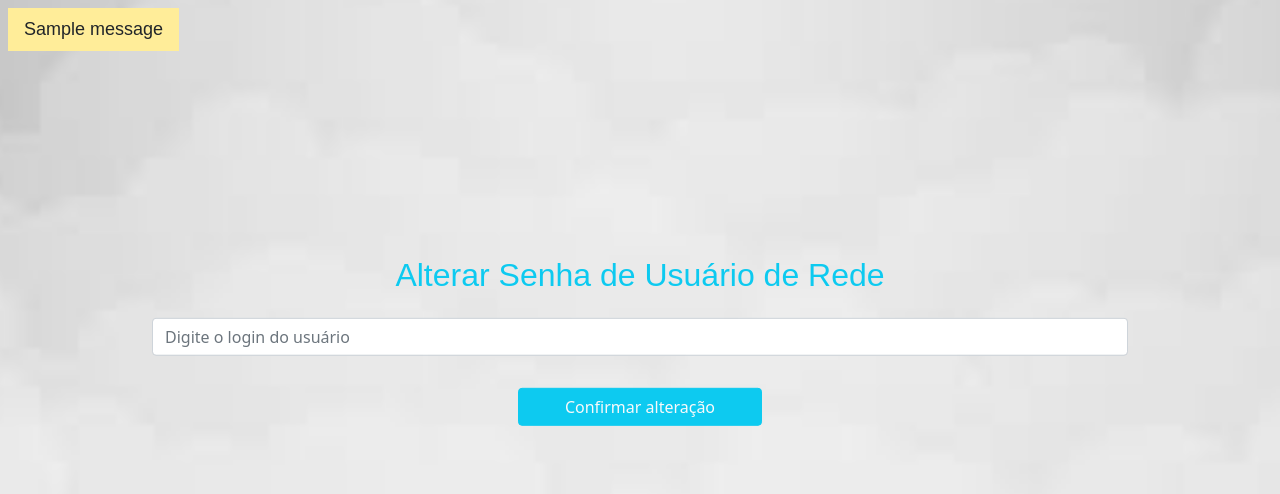
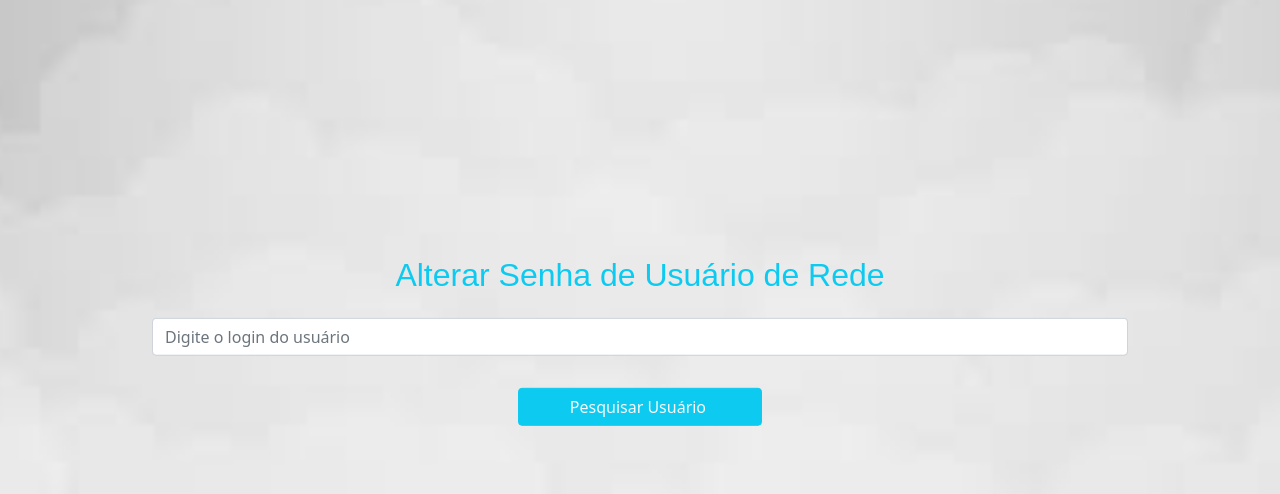
Before and after one commit to MariMatos2112/ResetPass, a Python web app: template templates/index.html in a window 1280 px wide. Shown: the part 71-565 px from the top of the page. Run offline with Jinja, Linux system fonts and the light colour scheme; the template is opened without the code that fills it, so the values that code supplies are empty; one stand-in notice (Sample message) is shown; some web fonts are replaced.

Commit message:
Update index.html

```diff
--- a/templates/index.html
+++ b/templates/index.html
@@ -5,7 +5,7 @@
 {% with messages = get_flashed_messages() %}
     {% if messages %}
         {% for message in messages %}
-            <span style="background-color: #FFED99; display: inline-block; font-family: 'Arvo', sans-serif; font-size: 18px;" class="py-2 px-3 m-2">{{ message }}</span>
+            <span style="background-color: #FFED99; display: inline-block; font-family: 'Arvo', sans-serif; font-size: 18px;" class="flash-msg py-2 px-3 m-2">{{ message }}</span>
         {% endfor %}
     {% endif %}
 {% endwith %}
@@ -16,7 +16,7 @@
         <input type="text" name="ad_user_login" class="form-control" placeholder="Digite o login do usuário" style="color: #787878;">
     </div>
     <div class="w-100 d-flex justify-content-center">
-        <input type="submit" value="Confirmar alteração" class="btn btn-info w-25 mt-4 text-light">
+        <input type="submit" value="Pesquisar Usuário " class="btn btn-info w-25 mt-4 text-light">
     </div>
 </form>
 {% endblock %}
```
